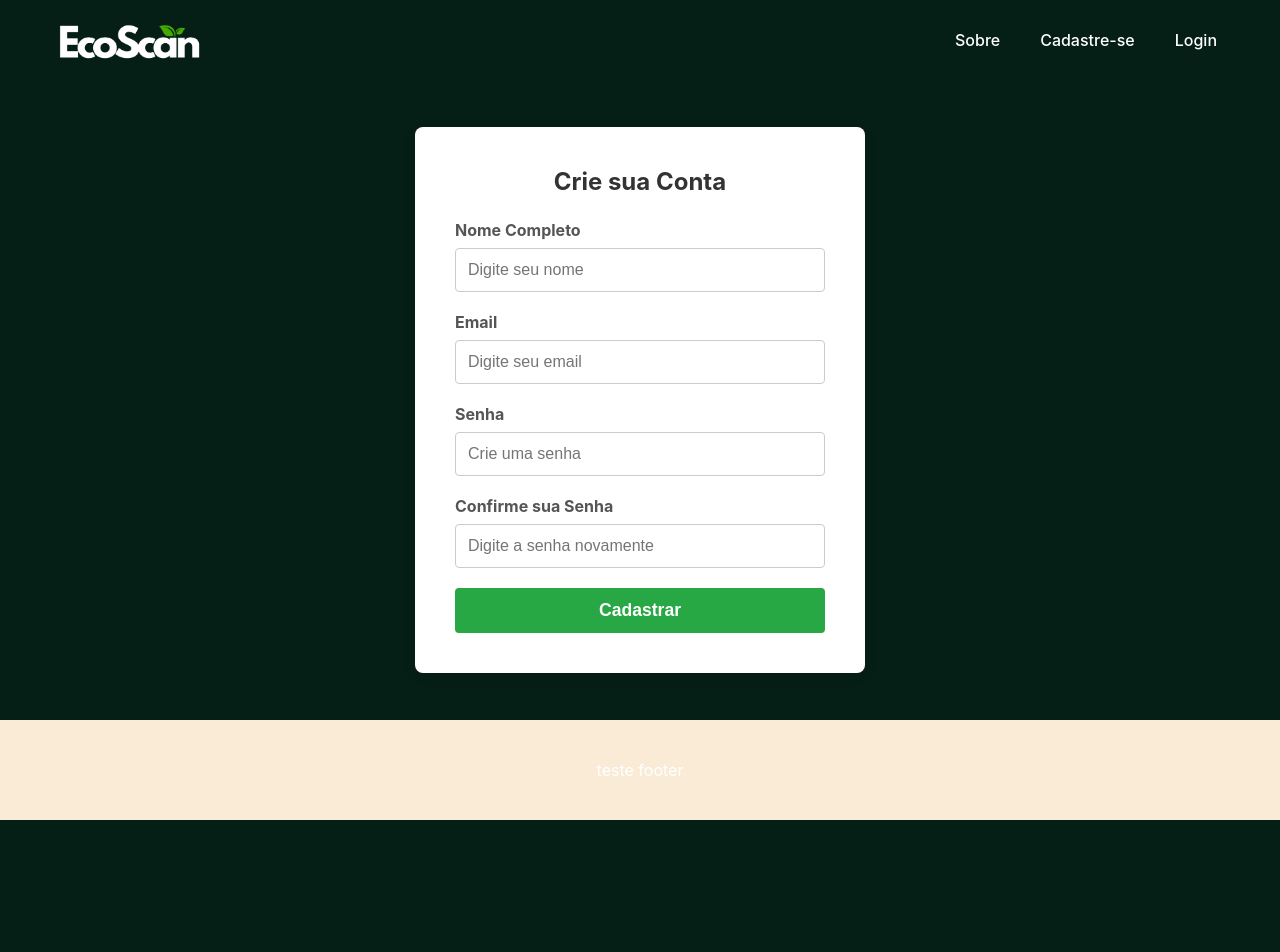
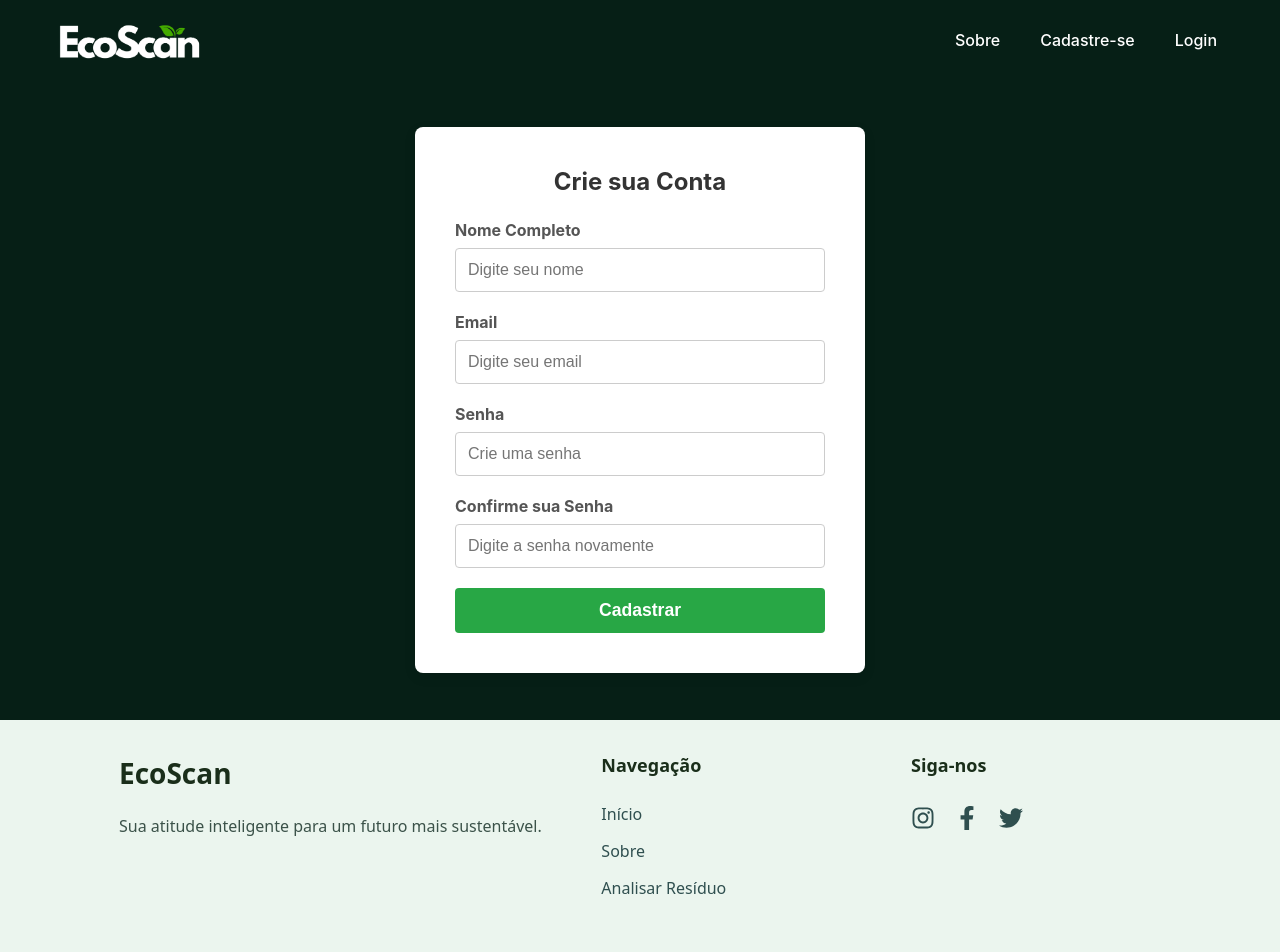
Before and after one commit to Guz-tech/ECOSCAN, a React (Vite) app: page /register in a window 1280 px wide. Shown: the top 952 px of the page. Before the commit the page ends 820 px from the top, so only its background shows below. Built offline with nearby package versions, Linux system fonts and the light colour scheme.

Commit message:
Adicionando Rodapé estilizado

```diff
--- a/package.json
+++ b/package.json
@@ -12,6 +12,7 @@
   "dependencies": {
     "react": "^19.1.1",
     "react-dom": "^19.1.1",
+    "react-icons": "^5.5.0",
     "react-router-dom": "^7.8.1"
   },
   "devDependencies": {
--- a/src/components/Footer/Footer.css
+++ b/src/components/Footer/Footer.css
@@ -1,5 +1,105 @@
-footer {
-    background-color: antiquewhite;
-     padding: 40px 20px;
+.footer {
+    background-color: #EBF5EE;
+    color: #2F4F4F;
+    padding: 30px 0 0 0; /* AJUSTADO */
+    font-family: system-ui, -apple-system, BlinkMacSystemFont, 'Segoe UI', Roboto, Oxygen, Ubuntu, Cantarell, 'Open Sans', 'Helvetica Neue', sans-serif;
+    line-height: 1.7;
+    font-weight: 500;
+}
+
+.footer-content {
+    display: flex;
+    justify-content: space-between;
+    flex-wrap: wrap;
+    max-width: 1200px;
+    margin: 0 auto;
+    padding: 0 40px;
+}
+
+.footer-section {
+    min-width: 280px;
+    margin-bottom: 30px;
+    padding: 0 15px;
+}
+
+.footer-logo {
+    font-size: 28px;
+    font-weight: 700;
+    margin-bottom: 15px;
+    color: #1A2E1A;
+}
+
+.about p {
+    color: #3B5249;
+}
+
+.links h3, .social h3 {
+    font-size: 18px;
+    font-weight: 700;
+    margin-bottom: 20px;
+    color: #1A2E1A;
+}
+
+.links ul {
+    list-style: none;
+    padding: 0;
+}
+
+.links ul li {
+    margin-bottom: 10px;
+}
+
+.links a {
+    color: #2F4F4F;
+    text-decoration: none;
+    transition: color 0.3s ease;
+}
+
+.links a:hover {
+    color: #4C7C4C;
+}
+
+.social-icons a {
+    color: #2F4F4F;
+    font-size: 24px;
+    margin-right: 20px;
+    transition: color 0.3s ease, transform 0.3s ease;
+}
+
+.social-icons a:hover {
+    color: #4C7C4C;
+    transform: translateY(-2px);
+}
+
+.footer-bottom {
     text-align: center;
+    padding: 15px; /* AJUSTADO */
+    margin-top: 20px; /* AJUSTADO */
+    background-color: #DCEAE3;
+    color: #3B5249;
+    font-size: 14px;
 }
+
+@media (max-width: 768px) {
+    .footer-content {
+        flex-direction: column;
+        align-items: center;
+        text-align: center;
+    }
+
+    .footer-section {
+        width: 100%;
+        max-width: 400px;
+        margin-bottom: 30px; /* AJUSTADO */
+    }
+
+    .social-icons {
+        display: flex;
+        justify-content: center;
+        gap: 25px;
+    }
+
+    .social-icons a {
+        margin-right: 0;
+    }
+}
--- a/src/components/Footer/Footer.jsx
+++ b/src/components/Footer/Footer.jsx
@@ -1,9 +1,45 @@
+
 import './Footer.css';
+import { Link } from 'react-router-dom'; // <-- ESSA LINHA É A CHAVE
+import { FaInstagram, FaFacebookF, FaTwitter } from 'react-icons/fa';
 
-function Footer () {
+function Footer() {
+    const currentYear = new Date().getFullYear();
+
     return (
-        <footer>
-            teste footer
+        <footer className="footer">
+            <div className="container footer-content">
+
+                <div className="footer-section about">
+                    <h2 className="footer-logo">EcoScan</h2>
+                    <p>
+                        Sua atitude inteligente para um futuro mais sustentável.
+                    </p>
+                </div>
+
+                <div className="footer-section links">
+                    <h3>Navegação</h3>
+                    <ul>
+                        <li><Link to="/">Início</Link></li>
+                        <li><Link to="/sobre">Sobre</Link></li>
+                        <li><Link to="/adicionar-residuo">Analisar Resíduo</Link></li>
+                    </ul>
+                </div>
+
+                <div className="footer-section social">
+                    <h3>Siga-nos</h3>
+                    <div className="social-icons">
+                        <a href="https://instagram.com" target="_blank" rel="noopener noreferrer" aria-label="Instagram"><FaInstagram /></a>
+                        <a href="https://facebook.com" target="_blank" rel="noopener noreferrer" aria-label="Facebook"><FaFacebookF /></a>
+                        <a href="https://twitter.com" target="_blank" rel="noopener noreferrer" aria-label="Twitter"><FaTwitter /></a>
+                    </div>
+                </div>
+
+            </div>
+
+            <div className="footer-bottom">
+                &copy; {currentYear} EcoScan | Todos os direitos reservados.
+            </div>
         </footer>
     );
 }
```
Also changed, not shown: 1 other file (tests, documents, lock files or other folders).
